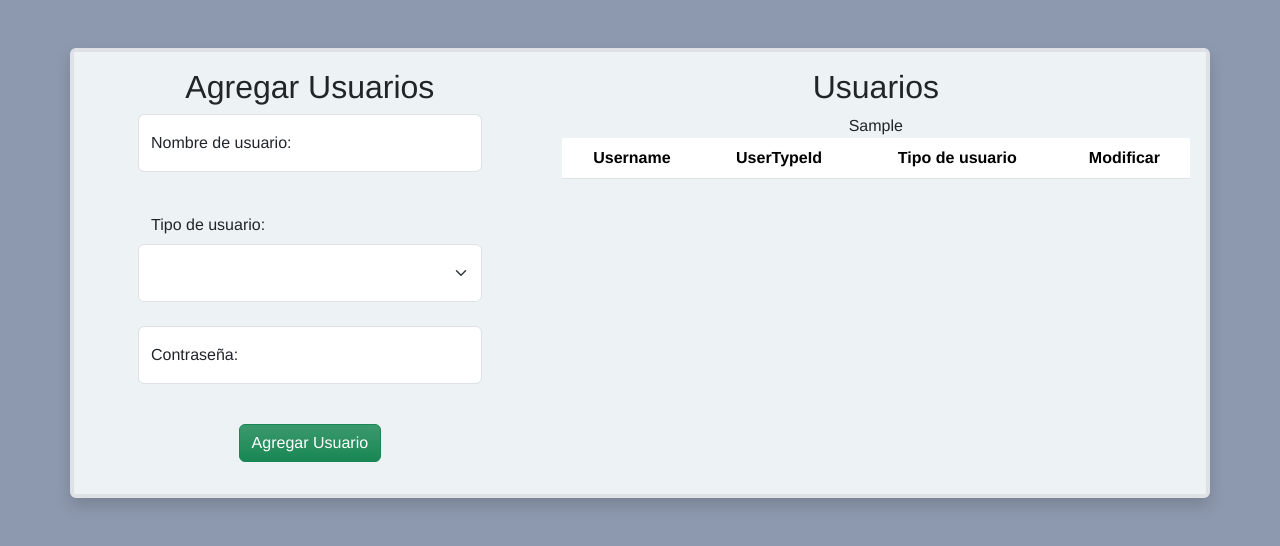
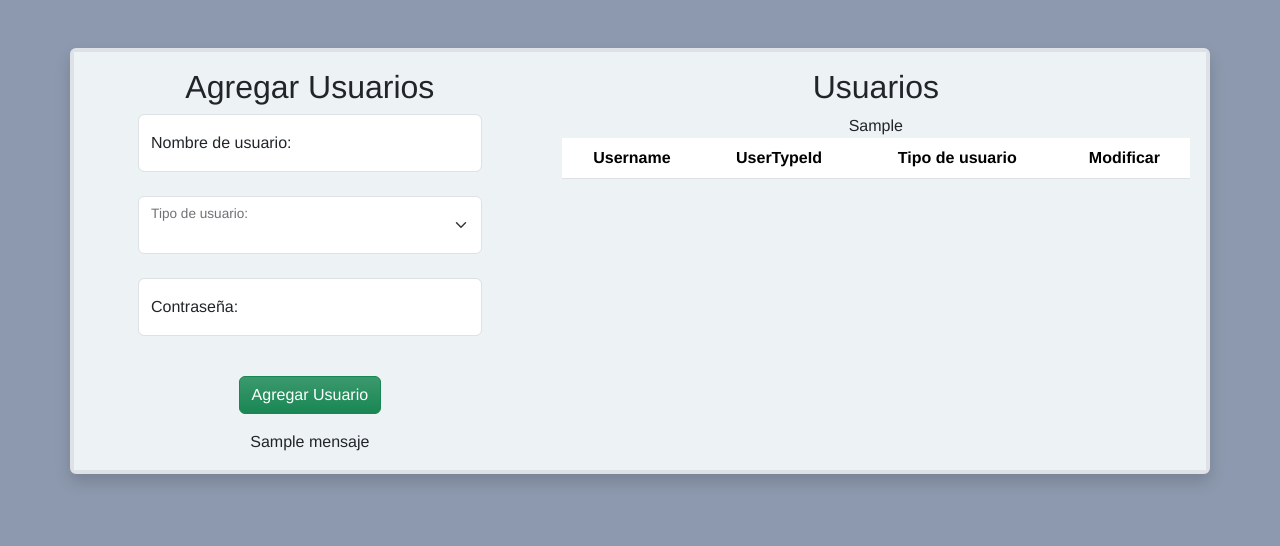
Before and after one commit to CanizalesJose/PrintOnDemand, a Flask app: template src/templates/auth/adminUsers.html in a window 1280 px wide. Shown: the part 96-642 px from the top of the page. Run offline with Flask 3, Linux system fonts and the light colour scheme; the template is opened without the code that fills it: most values are stand-ins (such as "Sample title", 1, 10 or a date in 2020); lists and menus that the app fills with data are empty; some libraries are stand-ins or nearby versions.

Commit message:
CRUD de usuarios funcional, falta evitar que falle al no haber registros en todos los CRUD

```diff
--- a/src/app.py
+++ b/src/app.py
@@ -165,6 +165,7 @@ def adminModels():
 @app.route("/adminUsers")
 def adminUsers():
     if current_user.is_authenticated and current_user.getUserType() == 1:
+        mensaje = request.args.get('mensaje', "")
         # Genera los tipos de usuarios y los agrega a las opciones
         userTypesListHTML = ""
         userTypesList = userTypeDAO.getUserTypes(db)
@@ -182,28 +183,33 @@ def adminUsers():
                 <td>{registro['usertype'].getUserTypeId()}</td>
                 <td>{registro['usertype'].getUserTypeName()}</td>
                 <td>
-                    <form id="updateUser{registro['usuario'].getUserName()}">
-                        <input type="hidden" name="userName" value="{registro['usuario'].getUserName()}">
+                    <form action="/updateUser" method="POST">
+                        <input type="hidden" name="currentUserName" value="{registro['usuario'].getUserName()}">
+
                         <div class="form-floating mb-1">
-                            <input type="text" class="form-control" id="inputUpdatedUsername{registro['usuario'].getUserName()}" value="{registro['usuario'].getUserName()}">
-                            <label for="inputUpdatedUsername{registro['usuario'].getUserName()}">Nuevo nombre</label>
+                            <input type="text" class="form-control" name="newUsername" value="{registro['usuario'].getUserName()}">
+                            <label for="newUsername">Nuevo nombre</label>
                         </div>
 
-                        <label >Tipo de usuario</label
-                        <br><br>
-                        <select class="form-select" aria-label="Seleccion de tipo" id="inputUpdatedUserType{registro['usuario'].getUserName()}">
-                            {userTypesListHTML}
-                        </select>
+                        <div class="form-floating mb-1">
+                            <select class="form-select" aria-label="Seleccion de tipo" name="newUserType" placeholder="newUserType">
+                                {userTypesListHTML}
+                            </select>
+                            <label for="newUserType">Tipo de usuario</label>
+                        </div>
 
+                        <button type="submit" class="btn btn-primary bg-gradient mt-3" onclick="return confirm('¿Estas seguro de modificar este usuario?')">Modificar</button>
+                    </form>
 
-                        <button type="button" class="btn btn-primary bg-gradient mt-3" id="updateUser{registro['usuario'].getUserName()}">Modificar</button>
-                        <button type="button" class="btn btn-danger bg-gradient mt-3" id="deleteUser{registro['usuario'].getUserName()}">Eliminar</button>
+                    <form action="/deleteUser" method="POST">
+                        <input type="hidden" name="currentUserName" value="{registro['usuario'].getUserName()}">
+                        <button type="submit" class="btn btn-danger bg-gradient mt-3" id="deleteUser{registro['usuario'].getUserName()}" onclick="return confirm('¿Estas seguro de eliminar este usuario?')">Eliminar</button>
                     </form>
                 </td>
             </tr>
             """
 
-        return render_template("auth/adminUsers.html", userTypesListHTML=userTypesListHTML, userListHTML=userListHTML)
+        return render_template("auth/adminUsers.html", userTypesListHTML=userTypesListHTML, userListHTML=userListHTML, mensaje=mensaje)
     else:
         return redirect('catalogo')
 
@@ -477,20 +483,94 @@ def deleteValidMaterial():
             else:
                 mensaje = "<div class=\"alert alert-success\" role=\"alert\"> Relación eliminada! </div>"
         except Exception as ex:
-            mensaje = "<div class=\"alert alert-success\" role=\"alert\">" + str(Exception(ex)) + "</div>"
+            mensaje = "<div class=\"alert alert-danger\" role=\"alert\">" + str(Exception(ex)) + "</div>"
         return redirect(url_for("adminValidMaterials", mensaje=mensaje))
     else:
         mensaje = ""
         return redirect(url_for("adminValidMaterials", mensaje=mensaje))
 
 # Usuarios
+@app.route("/addUser", methods=["GET", "POST"])
+def addUser():
+    if request.method == "POST":
+        mensaje = ""
+        newUsername = request.form['inputNewUserName']
+        newUsertype = int(request.form['inputNewUserType'])
+        newPassword = request.form['inputNewUserPassword']
+        newUser = user(newUsername, newUsertype, newPassword)
+        try:
+            if len(newUser.getUserName()) == 0 or len(newUser.getUserName()) > 100:
+                mensaje += "<div class=\"alert alert-danger\" role=\"alert\"> El nombre debe ser tener entre 1 y 100 caracteres </div>"
+            if len(newUser.getUserPassword()) == 0:
+                mensaje += "<div class=\"alert alert-danger\" role=\"alert\"> La contraseña no puede estar vacía </div>"
+            if UserDAO.addUser(db, newUser) == 1:
+                mensaje = "<div class=\"alert alert-danger\" role=\"alert\"> El usuario ya existe </div>"
+            else:
+                mensaje = "<div class=\"alert alert-success\" role=\"alert\"> Usuario agregado! </div>"
 
+        except Exception as ex:
+            mensaje = "<div class=\"alert alert-danger\" role=\"alert\">" + str(Exception(ex)) + "</div>"
 
-# Definición de rutas predeterminadas
-# @app.route('/', defaults={'path': ''})
-# @app.route('/<path:path>')
-# def defaultRute(path):
-#     return redirect(url_for("iniciarSesion"))
+        return redirect(url_for("adminUsers", mensaje=mensaje))
+    else:
+        mensaje = ""
+        return redirect(url_for("adminUsers", mensaje=mensaje))
+
+@app.route("/updateUser", methods=["GET", "POST"])
+def updateUser():
+    if request.method == "POST":
+        mensaje = ""
+        currentUsername = request.form['currentUserName']
+        newUsername = request.form['newUsername']
+        newUserType = int(request.form['newUserType'])
+
+        try:
+            if len(newUsername) == 0:
+                mensaje = "<div class=\"alert alert-danger\" role=\"alert\"> El nombre no puede estar vacío </div>"
+
+            if current_user.getUserName() == currentUsername:
+                mensaje = "<div class=\"alert alert-danger\" role=\"alert\">" + "No puedes modificar al usuario activo" + "</div>"
+                return redirect(url_for("adminUsers", mensaje=mensaje))
+            resultado = UserDAO.updateUser(db, currentUsername, newUsername, newUserType)
+
+            if resultado == 1:
+                mensaje = "<div class=\"alert alert-danger\" role=\"alert\">" + "El usuario no existe" + "</div>"
+            if resultado == 2:
+                mensaje = "<div class=\"alert alert-danger\" role=\"alert\">" + "El nuevo nombre de usuario ya existe" + "</div>"
+            if resultado == 0:
+                mensaje = "<div class=\"alert alert-success\" role=\"alert\">" + "Usuario modificado" + "</div>"
+        except Exception as ex:
+            mensaje = "<div class=\"alert alert-danger\" role=\"alert\">" + str(Exception(ex)) + "</div>"
+        return redirect(url_for("adminUsers", mensaje=mensaje))
+    else:
+        mensaje = ""
+        return redirect(url_for("adminUsers", mensaje=mensaje))
+
+@app.route("/deleteUser", methods=["GET", "POST"])
+def deleteUser():
+    if request.method == "POST":
+        mensaje = ""
+        deletedUsername = request.form['currentUserName']
+        if current_user.getUserName() == deletedUsername:
+            mensaje = "<div class=\"alert alert-danger\" role=\"alert\">" + "No puedes eliminar al usuario activo" + "</div>"
+            return redirect(url_for("adminUsers", mensaje=mensaje))
+
+        try:
+            if UserDAO.deleteUser(db, deletedUsername) == 1:
+                mensaje = "<div class=\"alert alert-danger\" role=\"alert\">" + "El usuario no existe" + "</div>"
+            else:
+                mensaje = "<div class=\"alert alert-success\" role=\"alert\">" + "Usuario eliminado" + "</div>"
+        except Exception as ex:
+            mensaje = "<div class=\"alert alert-danger\" role=\"alert\">" + str(Exception(ex)) + "</div>"
+        return redirect(url_for("adminUsers", mensaje=mensaje))
+    else:
+        mensaje = ""
+        return redirect(url_for("adminUsers", mensaje=mensaje))
+
+# En caso de ingresar una ruta que no existe
+@app.errorhandler(404)
+def rutaInexistente(e):
+    return redirect(url_for('iniciarSesion'))
 
 
 # Al ejecutar el archivo, inicia el servidor
--- a/src/templates/auth/adminUsers.html
+++ b/src/templates/auth/adminUsers.html
@@ -15,28 +15,28 @@
             <div class="col-md-5 p-3 text-center">
                 <h2>Agregar Usuarios</h2>
 
-                <form id="formModel">
+                <form action="/addUser" method="POST">
                     <div class="form-floating mb-4 mx-5">
-                        <input type="text" class="form-control" id="inputNewUserName" placeholder="UserName">
+                        <input type="text" class="form-control" name="inputNewUserName" placeholder="UserName">
                         <label for="inputNewUserName">Nombre de usuario:</label>
                     </div>
 
-                    <div class="form-floating mb-4 mx-5" id="inputNewUsertType">
-                        <label>Tipo de usuario:</label>
-                        <br><br>
-                        <select class="form-select" aria-label="Seleccion de tipo">
+                    <div class="form-floating mb-4 mx-5">
+                        <select class="form-select" name="inputNewUserType">
                             {{userTypesListHTML | safe}}
                         </select>
+                        <label for="inputNewUserType">Tipo de usuario:</label>
                     </div>
 
                     <div class="form-floating mb-4 mx-5">
-                        <input type="password" class="form-control" id="inputNewUserPassword" placeholder="UserPassword">
+                        <input type="password" class="form-control" name="inputNewUserPassword" placeholder="UserPassword">
                         <label for="inputNewUserPassword">Contraseña:</label>
                     </div>
 
                     <div class="text-center">
-                        <button type="button" class="btn btn-success bg-gradient my-3" id="botonAgregarUsuario">Agregar Usuario</button>
+                        <button type="submit" class="btn btn-success bg-gradient my-3" onclick="return confirm('¿Estas seguro de agregar este usuario?')">Agregar Usuario</button>
                     </div>
+                    {{mensaje | safe}}
                 </form>
 
 
```
Also changed, not shown: src/DataBase.sql (+11 -1 lines), src/modelos/UserDAO.py (+57 -0 lines).
